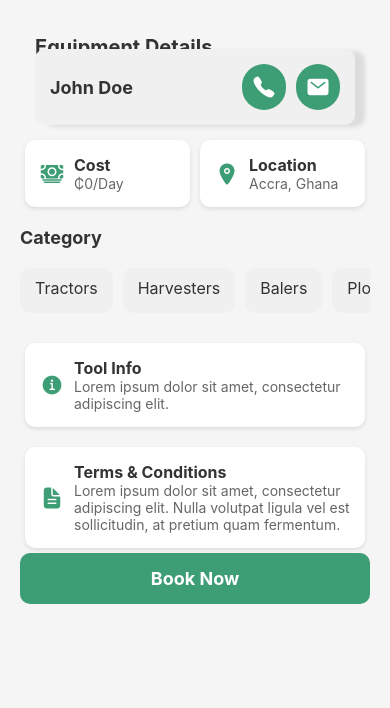
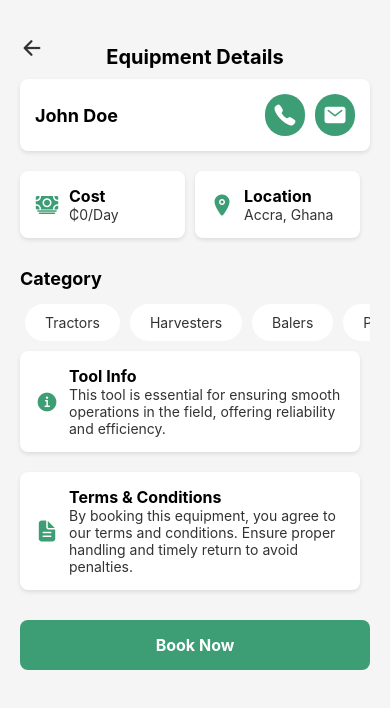
Before and after one commit to Essu-man/Rental-Project, a React Native app in the folder Rentalproject/: screen /AppNavigator in a window 390 px wide. Both pictures are taken after a click on the element 195 px from the left and 354 px from the top of the page. Shown: the top 708 px of the page. Built offline with nearby package versions, Linux system fonts and the light colour scheme.

Commit message:
Made Changes

```diff
--- a/Rentalproject/Navigation/AppNavigator.js
+++ b/Rentalproject/Navigation/AppNavigator.js
@@ -8,6 +8,8 @@ import Orders from '../Screens/Nav/Orders';
 import Settings from '../Screens/Nav/Settings';
 import OrderDetails from '../Screens/OrderDetails';
 import Payment from '../Screens/Payment';
+import Pickup from '../Screens/Delivery/Pickup';
+import Address from '../Screens/Delivery/Address';
 const Tab = createBottomTabNavigator();
 const Stack = createStackNavigator();
 
@@ -67,7 +69,8 @@ const AppNavigator = () => {
       <Stack.Screen name="EquipmentDetails" component={EquipmentDetails} options={{ headerShown: false }} />
       <Stack.Screen name="OrderDetails" component={OrderDetails} options={{ headerShown: false}} />
       <Stack.Screen name="Payment" component={Payment} options={{ headerShown: false }} />
-
+      <Stack.Screen name="Pickup" component={Pickup} options={{ headerShown: false}}/>
+      <Stack.Screen name="Address" component={Address} options={{ headerShown: false}}/>
     </Stack.Navigator>
   );
 };
--- /dev/null
+++ b/Rentalproject/Screens/Delivery/Address.js
@@ -0,0 +1,59 @@
+import React, { useState } from 'react';
+import { View, Text, TextInput, TouchableOpacity, StyleSheet } from 'react-native';
+import { useNavigation } from '@react-navigation/native';
+
+const Address = () => {
+  const [address, setAddress] = useState('North Legon, Agbogba');
+  const navigation = useNavigation();
+
+  const handleSaveAddress = () => {
+    // Save the address and navigate back
+    navigation.goBack();
+  };
+
+  return (
+    <View style={styles.container}>
+      <Text style={styles.header}>Change Address</Text>
+      <TextInput
+        style={styles.input}
+        value={address}
+        onChangeText={setAddress}
+      />
+      <TouchableOpacity style={styles.saveButton} onPress={handleSaveAddress}>
+        <Text style={styles.saveButtonText}>Save Address</Text>
+      </TouchableOpacity>
+    </View>
+  );
+};
+
+const styles = StyleSheet.create({
+  container: {
+    flex: 1,
+    padding: 16,
+    backgroundColor: '#f0f0f5',
+  },
+  header: {
+    fontSize: 20,
+    fontWeight: 'bold',
+    marginBottom: 20,
+  },
+  input: {
+    padding: 12,
+    borderRadius: 8,
+    borderWidth: 1,
+    borderColor: '#ddd',
+    marginBottom: 20,
+  },
+  saveButton: {
+    backgroundColor: '#3d9d75',
+    padding: 16,
+    borderRadius: 8,
+    alignItems: 'center',
+  },
+  saveButtonText: {
+    color: '#fff',
+    fontSize: 18,
+  },
+});
+
+export default Address;
--- /dev/null
+++ b/Rentalproject/Screens/Delivery/Pickup.js
@@ -0,0 +1,159 @@
+import React, { useState } from 'react';
+import { View, Text, TouchableOpacity, StyleSheet } from 'react-native';
+import { useNavigation } from '@react-navigation/native';
+import { Ionicons } from '@expo/vector-icons';
+
+const DeliveryPickup = () => {
+  const navigation = useNavigation();
+
+  const [selectedDeliveryOption, setSelectedDeliveryOption] = useState('Door Delivery');
+
+  const handleChangeAddress = () => {
+    navigation.navigate('Address'); // Make sure AddressScreen is defined in your navigation stack
+  };
+
+  return (
+    <View style={styles.container}>
+      {/* Progress Indicator */}
+      <View style={styles.progressContainer}>
+        <View style={styles.progressStep}>
+          <View style={[styles.line, {backgroundColor: '#3d9d75'}]} />
+          <Text style={styles.progressText}>Order Details</Text>
+        </View>
+        <View style={styles.progressStep}>
+          <View style={[styles.line, {backgroundColor: '#3d9d75'}]} />
+          <Text style={styles.progressText}>Delivery/Pickup</Text>
+        </View>
+        <View style={styles.progressStep}>
+          <View style={styles.line} />
+          <Text style={styles.progressText}>Payment</Text>
+        </View>
+      </View>
+
+      {/* Address Section */}
+      <View style={styles.card}>
+        <Text style={styles.subHeader}>ADDRESS</Text>
+        <View style={styles.addressContainer}>
+          <Text style={styles.addressText}>Constance Esuman</Text>
+          <Text style={styles.addressText}>North Legon, Agbogba</Text>
+        </View>
+        <TouchableOpacity onPress={handleChangeAddress}>
+          <Text style={styles.changeAddressText}>CHANGE YOUR ADDRESS</Text>
+        </TouchableOpacity>
+      </View>
+
+      {/* Delivery Options */}
+      <View style={styles.card}>
+        <Text style={styles.subHeader}>DELIVERY</Text>
+        <TouchableOpacity
+          style={[styles.deliveryOption, selectedDeliveryOption === 'Door Delivery' && styles.selectedOption]}
+          onPress={() => setSelectedDeliveryOption('Door Delivery')}
+        >
+          <Text style={styles.deliveryText}>Door Delivery</Text>
+          <Text style={styles.deliveryDetails}>Delivery between 02 Sep and 04 Sep.</Text>
+        </TouchableOpacity>
+        <TouchableOpacity
+          style={[styles.deliveryOption, selectedDeliveryOption === 'Pickup' && styles.selectedOption]}
+          onPress={() => setSelectedDeliveryOption('Pickup')}
+        >
+          <Text style={styles.deliveryText}>Pickup</Text>
+          <Text style={styles.deliveryDetails}>Switch to a pickup station starting from GH₵ 9.52.</Text>
+        </TouchableOpacity>
+      </View>
+
+      {/* Footer Buttons */}
+      <View style={styles.footer}>
+        <TouchableOpacity style={styles.confirmButton} onPress={() => navigation.navigate('PaymentScreen')}>
+          <Text style={styles.confirmButtonText}>CONFIRM ORDER</Text>
+        </TouchableOpacity>
+      </View>
+    </View>
+  );
+};
+
+const styles = StyleSheet.create({
+  container: {
+    flex: 1,
+    padding: 16,
+    backgroundColor: '#f0f0f5',
+  },
+  progressContainer: {
+    flexDirection: 'row',
+    justifyContent: 'space-between',
+    marginBottom: 20,
+  },
+  progressStep: {
+    alignItems: 'center',
+  },
+  line: {
+    width: 50,
+    height: 2,
+    backgroundColor: '#ddd',
+  },
+  progressText: {
+    marginTop: 8,
+    fontSize: 14,
+    color: '#333',
+  },
+  card: {
+    backgroundColor: '#ffffff',
+    borderRadius: 10,
+    elevation: 5,
+    padding: 16,
+    marginBottom: 20,
+  },
+  subHeader: {
+    fontSize: 20,
+    fontWeight: 'bold',
+    marginBottom: 12,
+    color: '#333',
+  },
+  addressContainer: {
+    marginBottom: 8,
+  },
+  addressText: {
+    fontSize: 16,
+    color: '#333',
+  },
+  changeAddressText: {
+    fontSize: 16,
+    color: '#3d9d75',
+    textDecorationLine: 'underline',
+  },
+  deliveryOption: {
+    padding: 12,
+    borderRadius: 8,
+    borderWidth: 1,
+    borderColor: '#ddd',
+    marginBottom: 12,
+  },
+  selectedOption: {
+    borderColor: '#3d9d75',
+    backgroundColor: '#e0f0e5',
+  },
+  deliveryText: {
+    fontSize: 16,
+    fontWeight: 'bold',
+    color: '#333',
+  },
+  deliveryDetails: {
+    fontSize: 14,
+    color: '#777',
+    marginTop: 4,
+  },
+  footer: {
+    marginTop: 'auto',
+  },
+  confirmButton: {
+    backgroundColor: '#3d9d75',
+    padding: 16,
+    borderRadius: 8,
+    alignItems: 'center',
+  },
+  confirmButtonText: {
+    color: '#fff',
+    fontSize: 18,
+  },
+});
+
+export default DeliveryPickup;
--- a/Rentalproject/Screens/EquipmentDetails.js
+++ b/Rentalproject/Screens/EquipmentDetails.js
@@ -97,13 +97,21 @@ const EquipmentDetails = () => {
 
   return (
     <ScrollView style={styles.container}>
-      <View style={styles.orderSummary}>
+      {/* Back Arrow */}
+      <TouchableOpacity style={styles.backButton} onPress={() => navigation.goBack()}>
+        <Ionicons name="arrow-back" size={24} color="#333" />
+      </TouchableOpacity>
+
+      <View style={styles.headerContainer}>
         <Text style={styles.orderSummaryTitle}>Equipment Details</Text>
+      </View>
+
       {selectedCategory && (
         <View style={styles.imageContainer}>
           {renderEquipmentImage()}
         </View>
       )}
+
       <View style={styles.hirerInfoCard}>
         <View style={styles.hirerInfo}>
           <Text style={styles.hirerName}>John Doe</Text>
@@ -117,9 +125,9 @@ const EquipmentDetails = () => {
           </View>
         </View>
       </View>
-      </View>
 
-      <View style={styles.infoCardsContainer}>
+      {/* New section for Cost and Location */}
+      <View style={styles.infoRowContainer}>
         <View style={styles.infoCard}>
           <Ionicons name="cash" size={24} color="#3d9d75" style={styles.icon} />
           <View style={styles.infoTextContainer}>
@@ -202,7 +210,7 @@ const EquipmentDetails = () => {
           <View style={styles.infoTextContainer}>
             <Text style={styles.infoTitle}>Tool Info</Text>
             <Text style={styles.infoText}>
-              Lorem ipsum dolor sit amet, consectetur adipiscing elit.
+              This tool is essential for ensuring smooth operations in the field, offering reliability and efficiency.
             </Text>
           </View>
         </View>
@@ -214,7 +222,7 @@ const EquipmentDetails = () => {
           <View style={styles.infoTextContainer}>
             <Text style={styles.infoTitle}>Terms & Conditions</Text>
             <Text style={styles.infoText}>
-              Lorem ipsum dolor sit amet, consectetur adipiscing elit. Nulla volutpat ligula vel est sollicitudin, at pretium quam fermentum.
+              By booking this equipment, you agree to our terms and conditions. Ensure proper handling and timely return to avoid penalties.
             </Text>
           </View>
         </View>
@@ -226,73 +234,87 @@ const EquipmentDetails = () => {
     </ScrollView>
   );
 };
+
 const styles = StyleSheet.create({
   container: {
     flex: 1,
     backgroundColor: '#F5F5F5',
     padding: 20,
   },
-  orderSummary: {
-    marginBottom: 20,
+  backButton: {
+    position: 'absolute',
+    left: -15,
+    top: 0,
     padding: 15,
+    zIndex: 1,
+  },
+  headerContainer: {
+    alignItems: 'center',
+    marginBottom: 10,
   },
   orderSummaryTitle: {
     fontSize: 20,
     fontWeight: 'bold',
-    color: '#333',
-    marginBottom: -10,
+    textAlign: 'center',
+    marginTop: 25,
   },
   imageContainer: {
-    marginTop: 35,
+    marginBottom: 30,
     alignItems: 'center',
   },
+  equipmentImage: {
+    width: 350,
+    height: 180,
+    borderRadius: 15,
+  },
   hirerInfoCard: {
-    backgroundColor: '#f0f0f0',
-    borderRadius: 10,
+    backgroundColor: '#fff',
     padding: 15,
-    marginBottom: -20,
+    marginBottom: 20,
+    borderRadius: 8,
     shadowColor: '#000',
-    shadowOffset: { width: 10, height: 2 },
     shadowOpacity: 0.1,
+    shadowOffset: { width: 0, height: 2 },
     shadowRadius: 4,
+    elevation: 2,
   },
   hirerInfo: {
     flexDirection: 'row',
+    justifyContent: 'space-between',
     alignItems: 'center',
-    justifyContent: 'space-between',
   },
   hirerName: {
     fontSize: 18,
     fontWeight: 'bold',
-    color: '#333',
   },
   contactActions: {
     flexDirection: 'row',
-    marginLeft: 20,
   },
   contactButton: {
     backgroundColor: '#3d9d75',
-    padding: 10,
     borderRadius: 50,
+    padding: 8,
     marginLeft: 10,
   },
-  infoCardsContainer: {
+  infoRowContainer: {
     flexDirection: 'row',
     justifyContent: 'space-between',
     marginBottom: 20,
   },
   infoCard: {
-    backgroundColor: '#FFFFFF',
-    borderRadius: 10,
-    padding: 15,
-    flex: 1,
-    marginHorizontal: 5,
+    backgroundColor: '#fff',
     flexDirection: 'row',
     alignItems: 'center',
+    padding: 15,
+    borderRadius: 8,
+    marginBottom: 10,
     shadowColor: '#000',
+    shadowOpacity: 0.1,
     shadowOffset: { width: 0, height: 2 },
-    shadowOpacity: 0.1,
     shadowRadius: 4,
+    elevation: 2,
+    flex: 1,
+    marginRight: 10,
   },
   icon: {
     marginRight: 10,
@@ -303,78 +325,70 @@ const styles = StyleSheet.create({
   infoTitle: {
     fontSize: 16,
     fontWeight: 'bold',
-    color: '#333',
   },
   infoText: {
     fontSize: 14,
-    color: '#666',
+    color: '#333',
   },
   section: {
-    marginBottom: 20,
+    marginBottom: 10,
   },
   subHeader: {
     fontSize: 18,
     fontWeight: 'bold',
-    color: '#333',
-    marginBottom: 10,
+    marginBottom: 15,
+  },
+  categoryContainer: {
+    paddingLeft: 5,
   },
   categoryBox: {
-    backgroundColor: '#f0f0f0',
-    borderRadius: 10,
+    backgroundColor: '#fff',
     paddingVertical: 10,
-    paddingHorizontal: 15,
+    paddingHorizontal: 20,
+    borderRadius: 20,
     marginRight: 10,
   },
   selectedCategoryBox: {
     backgroundColor: '#3d9d75',
   },
   categoryText: {
-    fontSize: 16,
+    fontSize: 14,
     color: '#333',
-    marginBottom: 5,
   },
   selectedCategoryText: {
-    color: '#FFF',
+    color: '#fff',
   },
-  categoryContainer: {
-    paddingVertical: 10,
+  typeContainer: {
+    paddingLeft: 5,
   },
   typeBox: {
-    backgroundColor: '#f0f0f0',
-    borderRadius: 10,
+    backgroundColor: '#fff',
     paddingVertical: 10,
-    paddingHorizontal: 10,
+    paddingHorizontal: 20,
+    borderRadius: 20,
     marginRight: 10,
   },
   selectedTypeBox: {
     backgroundColor: '#3d9d75',
   },
   typeText: {
-    fontSize: 16,
+    fontSize: 14,
     color: '#333',
   },
   selectedTypeText: {
-    color: '#FFF',
-  },
-  typeContainer: {
-    paddingVertical: 5,
-  },
-  equipmentImage: {
-    width: '100%',
-    height: 180,
-    borderRadius: 10,
+    color: '#fff',
   },
   bookButton: {
     backgroundColor: '#3d9d75',
-    borderRadius: 10,
-    paddingVertical: 15,
+    padding: 15,
+    borderRadius: 8,
     alignItems: 'center',
-    marginTop: -15,
+    marginTop: 10,
   },
   bookButtonText: {
-    fontSize: 18,
+    color: '#fff',
+    fontSize: 16,
     fontWeight: 'bold',
-    color: '#FFF',
   },
 });
 
--- a/Rentalproject/Screens/OrderDetails.js
+++ b/Rentalproject/Screens/OrderDetails.js
@@ -9,13 +9,11 @@ const OrderDetails = () => {
   const navigation = useNavigation();
   const { selectedCategory, selectedType } = route.params || {};
 
-  // Sample user and order data
   const hirerName = 'John Doe';
   const hirerContact = '0551234567';
   const hirerEmail = 'johndoe@example.com';
   const location = 'Accra, Ghana';
 
-  // Define cost per day based on category
   const categoryCostMap = {
     'Tractors': '₵120',
     'Harvesters': '₵150',
@@ -26,17 +24,26 @@ const OrderDetails = () => {
   };
 
   const costPerDay = categoryCostMap[selectedCategory] || '₵0';
-  const [rentalDuration, setRentalDuration] = useState(1); // Default 1 day
   const [startDate, setStartDate] = useState(new Date());
   const [returnDate, setReturnDate] = useState(new Date());
+  const [showStartDatePicker, setShowStartDatePicker] = useState(false);
+  const [showReturnDatePicker, setShowReturnDatePicker] = useState(false);
+
+  const calculateDuration = () => {
+    if (returnDate && startDate) {
+      const diffTime = Math.abs(returnDate - startDate);
+      const diffDays = Math.ceil(diffTime / (1000 * 60 * 60 * 24));
+      return diffDays || 1;
+    }
+    return 1;
+  };
 
   const calculateTotalCost = () => {
-    return rentalDuration * parseInt(costPerDay.replace('₵', ''), 10);
+    return calculateDuration() * parseInt(costPerDay.replace('₵', ''), 10);
   };
 
   const handleConfirmOrder = () => {
-    Alert.alert('Order Confirmed', 'Your order has been confirmed. Proceed to payment.');
-    navigation.navigate('PaymentScreen', {
+    navigation.navigate('Pickup', {
       selectedCategory,
       selectedType,
       totalCost: calculateTotalCost(),
@@ -44,6 +51,8 @@ const OrderDetails = () => {
       hirerName,
       hirerContact,
       hirerEmail,
+      startDate: startDate.toISOString(),
+      returnDate: returnDate.toISOString(),
     });
   };
 
@@ -70,6 +79,27 @@ const OrderDetails = () => {
     }
   };
 
+  const onDateChange = (event, selectedDate, type) => {
+    const currentDate = selectedDate || new Date();
+
+    if (type === 'start') {
+      setShowStartDatePicker(false);
+      if (returnDate && currentDate > returnDate) {
+
+        setReturnDate(currentDate);
+      }
+      setStartDate(currentDate);
+    } else {
+      setShowReturnDatePicker(false);
+      if (currentDate < startDate) {
+
+        setReturnDate(startDate);
+      } else {
+        setReturnDate(currentDate);
+      }
+    }
+  };
+
   if (!selectedCategory) {
     return (
       <View style={styles.container}>
@@ -88,58 +118,64 @@ const OrderDetails = () => {
         <Text style={styles.headerTitle}>Order Details</Text>
       </View>
 
-      {/* Order Details Box */}
-      <View style={styles.detailsBox}>
-        <Image source={renderEquipmentImage()} style={styles.detailsImage} />
-        <View style={styles.detailsContent}>
+      {/* Equipment Info */}
+      <View style={styles.card}>
+        <View style={styles.equipmentInfo}>
+          <Image source={renderEquipmentImage()} style={styles.equipmentImage} />
+          <View style={styles.equipmentDetails}>
             <Text style={styles.equipmentName}>{selectedCategory}</Text>
             {selectedType && <Text style={styles.equipmentType}>{selectedType}</Text>}
             <Text style={styles.costPerDay}>{costPerDay} / Day</Text>
           </View>
         </View>
+      </View>
 
       {/* Date Pickers */}
-      <View style={styles.datePickerContainer}>
-        <Text style={styles.dateLabel}>Start Date:</Text>
+      <View style={styles.card}>
+        <Text style={styles.subHeader}>Select Dates</Text>
+        <TouchableOpacity
+          style={styles.datePickerButton}
+          onPress={() => setShowStartDatePicker(true)}
+        >
+          <Text style={styles.datePickerText}>Start Date: {startDate.toDateString()}</Text>
+        </TouchableOpacity>
+        {showStartDatePicker && (
           <DateTimePicker
             value={startDate}
             mode="date"
             display="default"
-          onChange={(event, selectedDate) => setStartDate(selectedDate || startDate)}
+            onChange={(event, date) => onDateChange(event, date, 'start')}
           />
-        <Text style={styles.dateLabel}>Return Date:</Text>
+        )}
+        <TouchableOpacity
+          style={styles.datePickerButton}
+          onPress={() => setShowReturnDatePicker(true)}
+        >
+          <Text style={styles.datePickerText}>Return Date: {returnDate.toDateString()}</Text>
+        </TouchableOpacity>
+        {showReturnDatePicker && (
           <DateTimePicker
             value={returnDate}
             mode="date"
             display="default"
-          onChange={(event, selectedDate) => setReturnDate(selectedDate || returnDate)}
+            onChange={(event, date) => onDateChange(event, date, 'return')}
           />
+        )}
       </View>
 
-      {/* Rental Duration */}
-      <View style={styles.section}>
-        <Text style={styles.subHeader}>Rental Duration</Text>
+      {/* Order Summary */}
+      <View style={styles.card}>
+        <Text style={styles.subHeader}>Order Summary</Text>
+        <Text style={styles.detailText}>Location: {location}</Text>
         <View style={styles.rentalDurationContainer}>
           <Text style={styles.detailText}>Duration:</Text>
-          <Text style={styles.durationValue}>{rentalDuration} Day(s)</Text>
-          <TouchableOpacity
-            style={styles.editButton}
-            onPress={() => setRentalDuration(rentalDuration + 1)}
-          >
-            <Ionicons name="add" size={20} color="black" />
-          </TouchableOpacity>
-          <TouchableOpacity
-            style={styles.editButton}
-            onPress={() => setRentalDuration(Math.max(rentalDuration - 1, 1))}
-          >
-            <Ionicons name="remove" size={20} color="black" />
-          </TouchableOpacity>
+          <Text style={styles.durationValue}>{calculateDuration()} Day(s)</Text>
         </View>
         <Text style={styles.totalCost}>Total Cost: ₵{calculateTotalCost()}</Text>
       </View>
 
       {/* User Information */}
-      <View style={styles.section}>
+      <View style={styles.card}>
         <Text style={styles.subHeader}>Hirer Info</Text>
         <Text style={styles.detailText}>Name: {hirerName}</Text>
         <Text style={styles.detailText}>Contact: {hirerContact}</Text>
@@ -147,7 +183,7 @@ const OrderDetails = () => {
       </View>
 
       {/* Terms & Conditions */}
-      <View style={styles.section}>
+      <View style={styles.card}>
         <Text style={styles.subHeader}>Terms & Conditions</Text>
         <Text style={styles.termsText}>
           By confirming this order, you agree to abide by the terms and conditions of the rental service.
@@ -171,57 +207,78 @@ const styles = StyleSheet.create({
   container: {
     flex: 1,
     padding: 16,
-    backgroundColor: '#fff',
+    backgroundColor: '#f0f0f5',
   },
   header: {
     flexDirection: 'row',
     alignItems: 'center',
-    marginBottom: 16,
+    marginBottom: 20,
   },
   headerTitle: {
-    fontSize: 24,
+    fontSize: 26,
     fontWeight: 'bold',
     marginLeft: 16,
+    color: '#333',
   },
-  detailsBox: {
+  card: {
+    backgroundColor: '#ffffff',
+    borderRadius: 10,
+    elevation: 5,
+    padding: 16,
+    marginBottom: 20,
+    shadowColor: '#000',
+    shadowOffset: { width: 0, height: 2 },
+    shadowOpacity: 0.2,
+    shadowRadius: 6,
+  },
+  equipmentInfo: {
     flexDirection: 'row',
     alignItems: 'center',
-    padding: 10,
+  },
+  equipmentImage: {
+    width: 90,
+    height: 90,
     borderRadius: 10,
-    backgroundColor: '#f8f8f8',
-    marginBottom: 20,
-    elevation: 2,
+    marginRight: 16,
+    borderWidth: 2,
+    borderColor: '#ddd',
   },
-  detailsImage: {
-    width: 60,
-    height: 60,
-    borderRadius: 30,
-    marginRight: 10,
-  },
-  detailsContent: {
+  equipmentDetails: {
     flex: 1,
   },
   equipmentName: {
-    fontSize: 18,
+    fontSize: 22,
     fontWeight: 'bold',
+    color: '#333',
   },
   equipmentType: {
-    fontSize: 16,
-    color: 'gray',
+    fontSize: 18,
+    color: '#555',
   },
   costPerDay: {
-    fontSize: 16,
+    fontSize: 18,
     color: '#3d9d75',
   },
-  datePickerContainer: {
-    marginBottom: 20,
+  subHeader: {
+    fontSize: 20,
+    fontWeight: 'bold',
+    marginBottom: 12,
+    color: '#333',
   },
-  dateLabel: {
+  detailText: {
     fontSize: 16,
     marginBottom: 8,
+    color: '#333',
   },
-  section: {
-    marginBottom: 20,
+  datePickerButton: {
+    padding: 10,
+    borderRadius: 5,
+    backgroundColor: '#e0e0e0',
+    marginBottom: 10,
+  },
+  datePickerText: {
+    fontSize: 16,
+    color: '#333',
   },
   rentalDurationContainer: {
     flexDirection: 'row',
@@ -231,15 +288,16 @@ const styles = StyleSheet.create({
   durationValue: {
     fontSize: 16,
     marginHorizontal: 8,
+    color: '#333',
   },
   totalCost: {
     fontSize: 18,
     fontWeight: 'bold',
+    color: '#3d9d75',
   },
   termsText: {
     fontSize: 14,
-    color: 'gray',
-    marginTop: 4,
+    color: '#777',
   },
   buttonContainer: {
     flexDirection: 'row',
@@ -248,8 +306,8 @@ const styles = StyleSheet.create({
   },
   confirmButton: {
     backgroundColor: '#3d9d75',
-    padding: 12,
-    borderRadius: 5,
+    padding: 16,
+    borderRadius: 8,
     flex: 1,
     marginRight: 10,
   },
@@ -260,8 +318,8 @@ const styles = StyleSheet.create({
   },
   editButton: {
     backgroundColor: '#ddd',
-    padding: 12,
-    borderRadius: 5,
+    padding: 16,
+    borderRadius: 8,
     flex: 1,
   },
   editButtonText: {
```
Lines whose indentation alone changed are shown as unchanged.
